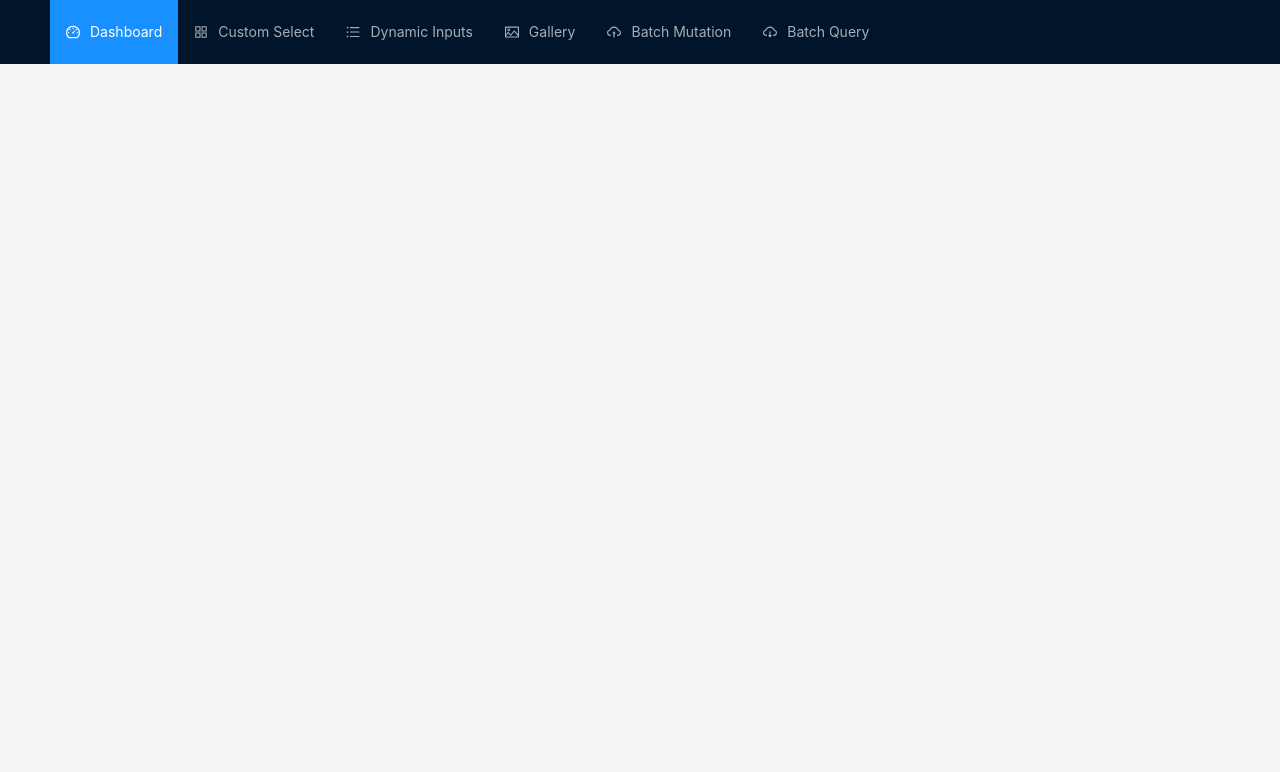
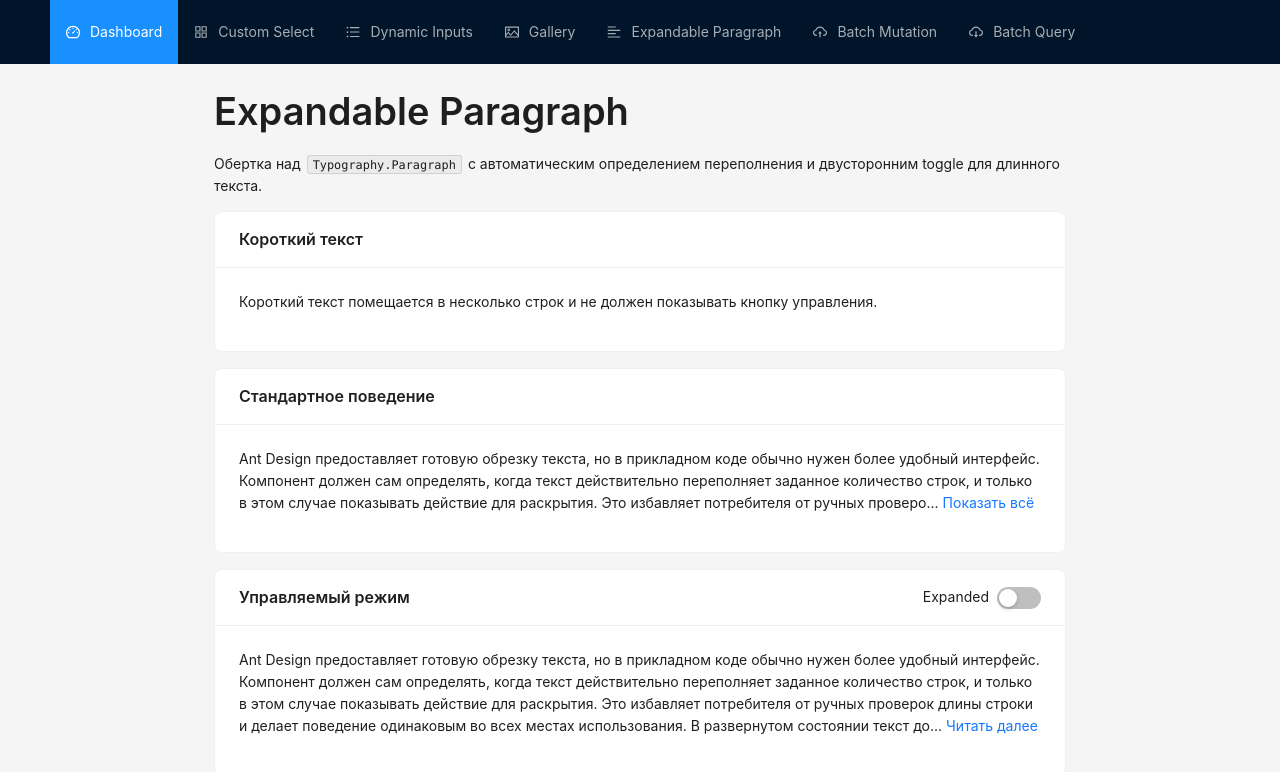
Before and after one commit to mushkovskiy/antd-design, a React (Vite) app: page /expandable-paragraph-demo in a window 1280 px wide. Shown: the top 772 px of the page. Built offline with nearby package versions, Linux system fonts and the light colour scheme.

Commit message:
Added ExpandableParagraph

```diff
--- a/src/App.tsx
+++ b/src/App.tsx
@@ -1,13 +1,14 @@
 import React from 'react';
 import { BrowserRouter as Router, Routes, Route, Navigate, Link } from 'react-router-dom';
 import { ConfigProvider, Layout, Menu } from 'antd';
-import { AppstoreOutlined, CloudUploadOutlined, CloudDownloadOutlined, DashboardOutlined, UnorderedListOutlined, PictureOutlined } from '@ant-design/icons';
+import { AppstoreOutlined, CloudUploadOutlined, CloudDownloadOutlined, DashboardOutlined, UnorderedListOutlined, PictureOutlined, AlignLeftOutlined } from '@ant-design/icons';
 import CustomSelectDemo from './pages/CustomSelectDemo';
 import { BatchMutationDemo } from './pages/BatchMutationDemo';
 import { BatchQueryDemo } from './pages/BatchQueryDemo';
 import Dashboard from './pages/Dashboard';
 import DynamicInputListDemo from './pages/DynamicInputListDemo';
 import GalleryDemo from './pages/GalleryDemo';
+import ExpandableParagraphDemo from './pages/ExpandableParagraphDemo';
 import 'antd/dist/reset.css';
 
 const { Header, Content } = Layout;
@@ -55,6 +56,11 @@ const App: React.FC = () => {
                   label: <Link to="/gallery-demo">Gallery</Link>,
                 },
                 {
+                  key: 'expandable-paragraph-demo',
+                  icon: <AlignLeftOutlined />,
+                  label: <Link to="/expandable-paragraph-demo">Expandable Paragraph</Link>,
+                },
+                {
                   key: 'batch-mutation-demo',
                   icon: <CloudUploadOutlined />,
                   label: <Link to="/batch-mutation-demo">Batch Mutation</Link>,
@@ -74,6 +80,7 @@ const App: React.FC = () => {
               <Route path="/custom-select-demo" element={<CustomSelectDemo />} />
               <Route path="/dynamic-input-list-demo" element={<DynamicInputListDemo />} />
               <Route path="/gallery-demo" element={<GalleryDemo />} />
+              <Route path="/expandable-paragraph-demo" element={<ExpandableParagraphDemo />} />
               <Route path="/batch-mutation-demo" element={<BatchMutationDemo />} />
               <Route path="/batch-query-demo" element={<BatchQueryDemo />} />
             </Routes>
--- /dev/null
+++ b/src/components/ExpandableParagraph.tsx
@@ -0,0 +1,95 @@
+import React from 'react';
+import { Typography } from 'antd';
+import type { ExpandableParagraphProps } from '../types';
+
+const { Paragraph } = Typography;
+
+const DEFAULT_EXPAND_SYMBOL = (expanded: boolean) =>
+  expanded ? 'Свернуть' : 'Показать всё';
+
+const ExpandableParagraph: React.FC<ExpandableParagraphProps> = ({
+  children,
+  rows = 3,
+  defaultExpanded = false,
+  expanded,
+  onExpand,
+  symbol,
+  className,
+}) => {
+  const isControlled = expanded !== undefined;
+  const [internalExpanded, setInternalExpanded] = React.useState(defaultExpanded);
+  const [isOverflowing, setIsOverflowing] = React.useState(false);
+
+  const isExpanded = isControlled ? expanded : internalExpanded;
+
+  React.useEffect(() => {
+    setIsOverflowing(false);
+  }, [children, rows]);
+
+  const resolveSymbol = React.useCallback(
+    (nextExpanded: boolean) => {
+      if (typeof symbol === 'function') {
+        return symbol(nextExpanded);
+      }
+
+      return symbol ?? DEFAULT_EXPAND_SYMBOL(nextExpanded);
+    },
+    [symbol],
+  );
+
+  const handleExpand = (
+    event: React.MouseEvent<HTMLElement>,
+    info: { expanded: boolean },
+  ) => {
+    const nextExpanded = info.expanded;
+
+    if (!isControlled) {
+      setInternalExpanded(nextExpanded);
+    }
+
+    onExpand?.(nextExpanded, {
+      x: event.clientX,
+      y: event.clientY,
+    });
+  };
+
+  return (
+    <div style={{ position: 'relative' }}>
+      <div
+        aria-hidden
+        style={{
+          position: 'absolute',
+          inset: 0,
+          visibility: 'hidden',
+          pointerEvents: 'none',
+          zIndex: -1,
+        }}
+      >
+        <Paragraph
+          className={className}
+          ellipsis={{
+            rows,
+            onEllipsis: setIsOverflowing,
+          }}
+        >
+          {children}
+        </Paragraph>
+      </div>
+
+      <Paragraph
+        className={className}
+        ellipsis={{
+          rows,
+          expandable: isOverflowing ? 'collapsible' : false,
+          expanded: isExpanded,
+          symbol: resolveSymbol,
+          onExpand: handleExpand,
+        }}
+      >
+        {children}
+      </Paragraph>
+    </div>
+  );
+};
+
+export default ExpandableParagraph;
--- /dev/null
+++ b/src/pages/ExpandableParagraphDemo.tsx
@@ -0,0 +1,71 @@
+import React from 'react';
+import { Card, Space, Switch, Typography } from 'antd';
+import ExpandableParagraph from '../components/ExpandableParagraph';
+
+const { Title, Paragraph, Text } = Typography;
+
+const SHORT_TEXT =
+  'Короткий текст помещается в несколько строк и не должен показывать кнопку управления.';
+
+const LONG_TEXT = `Ant Design предоставляет готовую обрезку текста, но в прикладном коде обычно нужен более удобный интерфейс. Компонент должен сам определять, когда текст действительно переполняет заданное количество строк, и только в этом случае показывать действие для раскрытия. Это избавляет потребителя от ручных проверок длины строки и делает поведение одинаковым во всех местах использования.
+
+В развернутом состоянии текст должен отображаться полностью, а кнопка должна менять подпись на обратное действие. Дополнительно важна поддержка управляемого режима, чтобы родительский компонент мог синхронизировать раскрытие с внешним состоянием, аналитикой или другими элементами интерфейса.`;
+
+const ExpandableParagraphDemo: React.FC = () => {
+  const [expanded, setExpanded] = React.useState(false);
+  const [lastClick, setLastClick] = React.useState<{ x: number; y: number } | null>(
+    null,
+  );
+
+  return (
+    <div style={{ padding: 24, maxWidth: 900, margin: '0 auto' }}>
+      <Typography>
+        <Title level={1}>Expandable Paragraph</Title>
+        <Paragraph>
+          Обертка над <Text code>Typography.Paragraph</Text> с автоматическим
+          определением переполнения и двусторонним toggle для длинного текста.
+        </Paragraph>
+      </Typography>
+
+      <Space direction="vertical" size={16} style={{ display: 'flex' }}>
+        <Card title="Короткий текст">
+          <ExpandableParagraph>{SHORT_TEXT}</ExpandableParagraph>
+        </Card>
+
+        <Card title="Стандартное поведение">
+          <ExpandableParagraph>{LONG_TEXT}</ExpandableParagraph>
+        </Card>
+
+        <Card
+          title="Управляемый режим"
+          extra={
+            <Space>
+              <Text>Expanded</Text>
+              <Switch checked={expanded} onChange={setExpanded} />
+            </Space>
+          }
+        >
+          <ExpandableParagraph
+            expanded={expanded}
+            rows={4}
+            symbol={(isOpen) => (isOpen ? 'Скрыть детали' : 'Читать далее')}
+            onExpand={(nextExpanded, info) => {
+              setExpanded(nextExpanded);
+              setLastClick(info);
+            }}
+          >
+            {LONG_TEXT}
+          </ExpandableParagraph>
+
+          {lastClick && (
+            <Paragraph type="secondary" style={{ marginBottom: 0 }}>
+              Последний клик по toggle: x={lastClick.x}, y={lastClick.y}
+            </Paragraph>
+          )}
+        </Card>
+      </Space>
+    </div>
+  );
+};
+
+export default ExpandableParagraphDemo;
```
Also changed, not shown: src/types/index.ts (+10 -0 lines).
